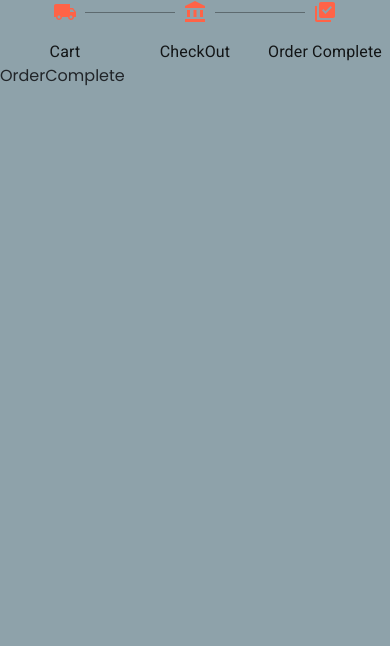
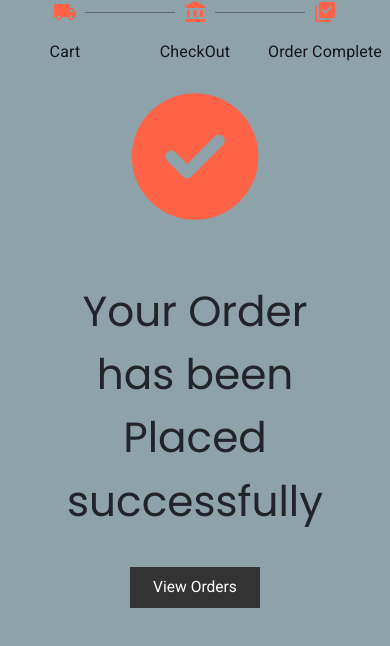
Before and after one commit to Rajan14-11/skySpace, a React (Create React App) app: page /ordercomplete in a window 390 px wide. Shown: the top 646 px of the page. Built offline with nearby package versions, Linux system fonts and the light colour scheme; no server answers.

Commit message:
ordercomplete

```diff
--- a/src/Components/OrderComplete/OrderComplete.js
+++ b/src/Components/OrderComplete/OrderComplete.js
@@ -1,11 +1,18 @@
 import React from 'react'
+import { Link } from 'react-router-dom';
 import CheckoutSteps from '../Checkout/CheckoutSteps'
-
+import "./ordercomplete.css"
 function OrderComplete() {
   return (
     <>
       <CheckoutSteps activeStep={2} />
-      <div>OrderComplete</div>
+        <div className="orderSuccess">
+        <i class="fa fa-solid fa-circle-check success_icon"></i>
+
+          <p className='success_show'>Your Order has been Placed successfully </p>
+          <Link to="/orders">View Orders</Link>
+
+      </div>
     </>
   );
 }
--- /dev/null
+++ b/src/Components/OrderComplete/ordercomplete.css
@@ -0,0 +1,44 @@
+.orderSuccess {
+  margin: auto;
+  text-align: center;
+  padding: 10vmax;
+  height: 50vh;
+  display: flex;
+  flex-direction: column;
+  justify-content: center;
+  align-items: center;
+}
+.success_icon {
+    margin: 20vh 0 5vh 0;
+  font-size: 20vh;
+  color: tomato;
+}
+.success_show{
+  font-size: 9vh;
+}
+.orderSuccess > a {
+  background-color: rgb(51, 51, 51);
+  color: white;
+  border: none;
+  padding: 1vmax 3vmax;
+  cursor: pointer;
+  font: 400 1vmax "Roboto";
+  text-decoration: none;
+  margin: 2vmax;
+}
+
+@media screen and (max-width: 600px) {
+  .orderSuccess > a {
+    padding: 3vw 6vw;
+    font: 400 4vw "Roboto";
+    margin: 2vmax;
+  }
+
+  .success_icon {
+    font-size: 15vh;
+  }
+  .orderSuccess > p {
+    margin: 2vh;
+    font-size: 5vh;
+  }
+}
```
